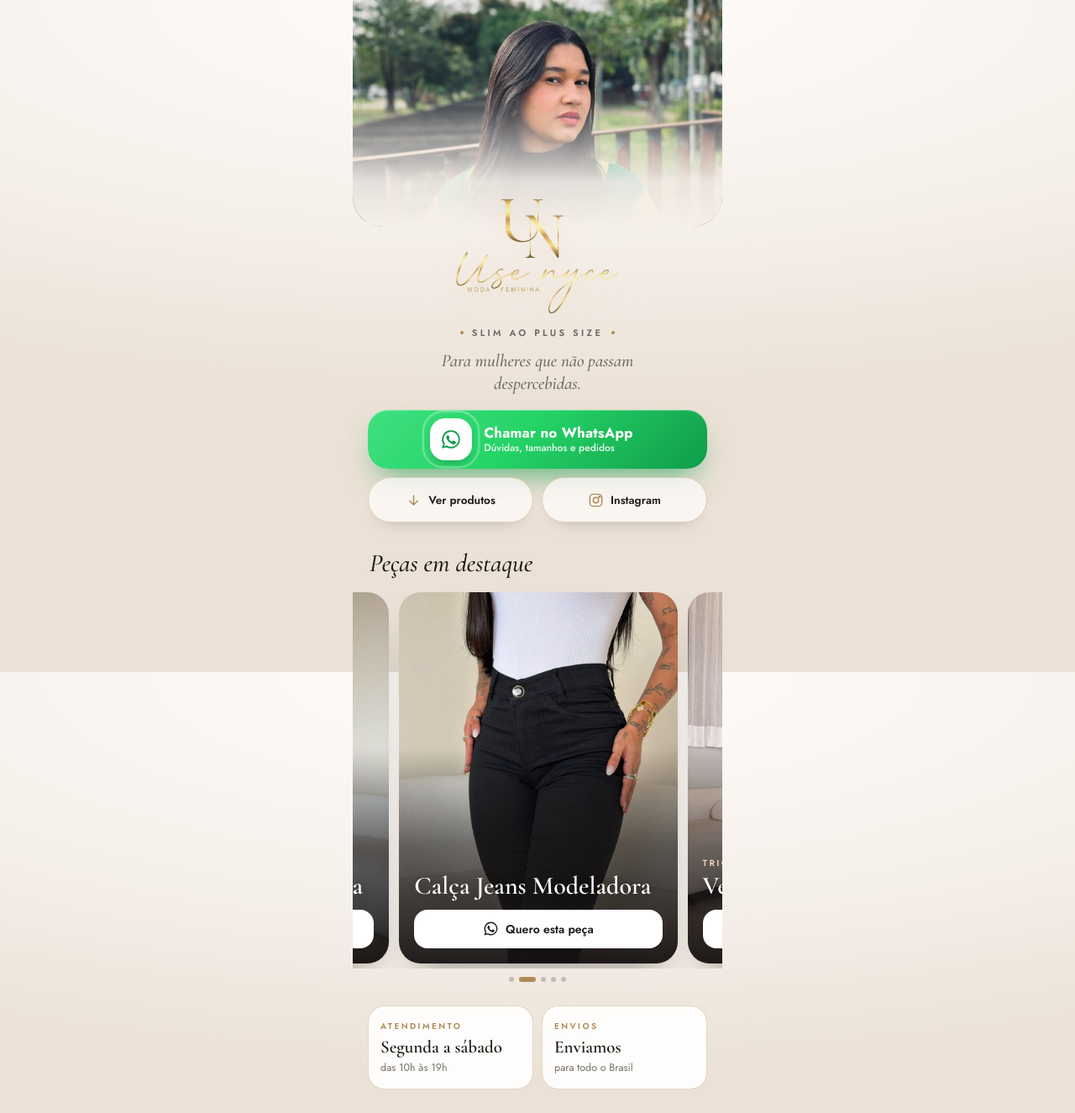
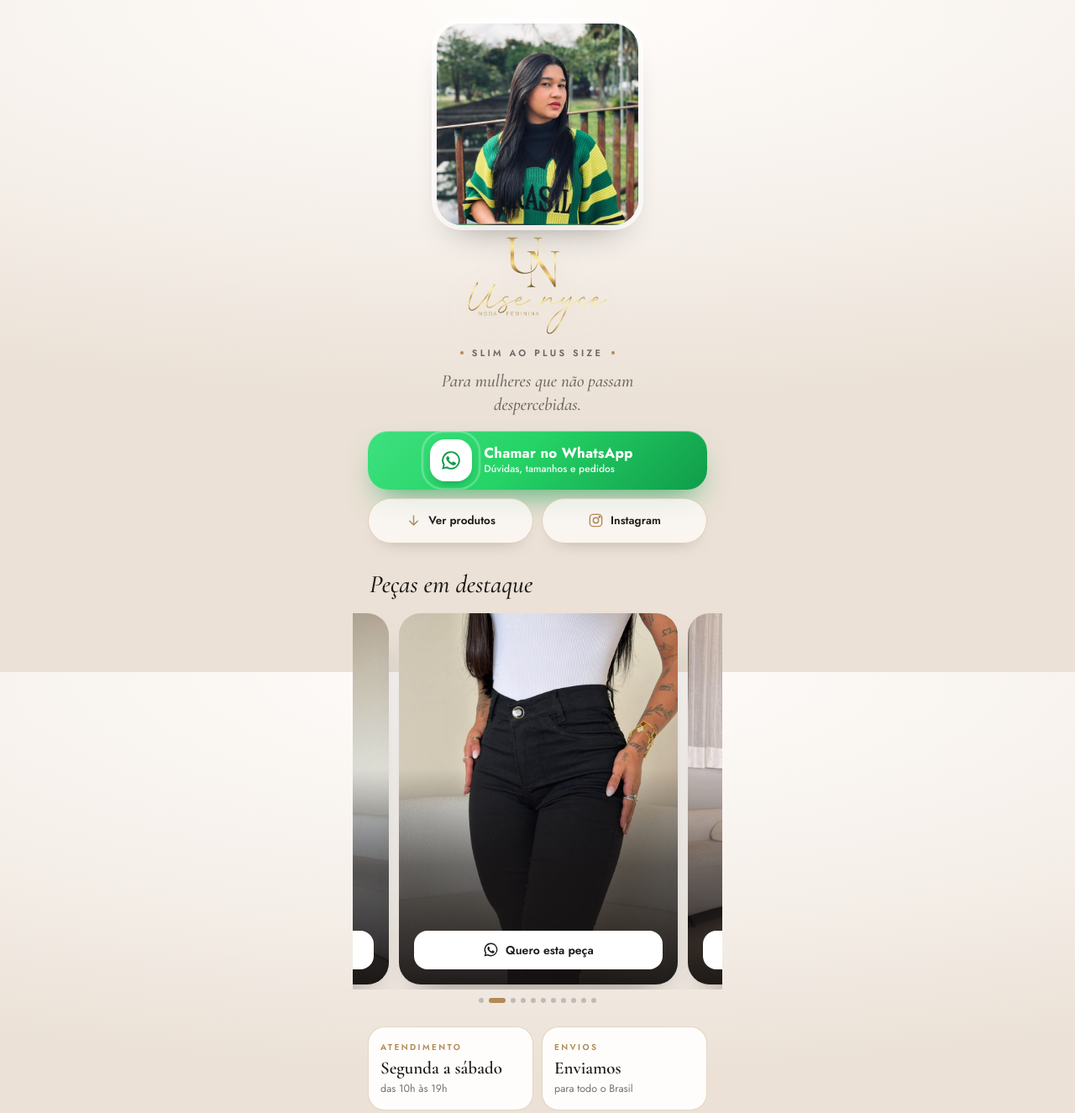
Before and after one commit to NicolasRAlves/nycemodas, a plain HTML site: page index.html in a window 1280 px wide. Shown: the top 1325 px of the page at 84% size. Drawn offline with nearby package versions, Linux system fonts and the light colour scheme.

Commit message:
Novas peças na vitrine, foto de perfil menor e cards sem nome
Co-Authored-By: Claude Haiku 5.5 <noreply@anthropic.com>

```diff
--- a/index.html
+++ b/index.html
@@ -59,21 +59,16 @@
 
         .cover {
             position: relative;
-            height: 270px;
-            margin: calc(-28px - env(safe-area-inset-top)) -18px 0;
-            border-radius: 0 0 36px 36px;
+            width: 240px;
+            height: 240px;
+            margin: 0 auto;
+            border-radius: 30px;
             overflow: hidden;
             background: #e9e1d7;
+            box-shadow: 0 0 0 6px rgba(255, 255, 255, .7), 0 24px 40px -22px rgba(29, 26, 24, .45);
         }
 
-        .cover img { width: 100%; height: 100%; object-fit: cover; object-position: center 22%; display: block; }
-
-        .cover::after {
-            content: "";
-            position: absolute;
-            inset: 0;
-            background: linear-gradient(180deg, rgba(245, 239, 233, 0) 0%, rgba(245, 239, 233, 0) 38%, rgba(245, 239, 233, .92) 80%, #f5efe9 100%);
-        }
+        .cover img { width: 100%; height: 100%; object-fit: cover; object-position: center; display: block; }
 
         .name {
             font-family: 'Cormorant Garamond', serif;
@@ -88,10 +83,10 @@
             position: relative;
             z-index: 2;
             display: block;
-            width: 200px;
-            max-width: 72%;
+            width: 170px;
+            max-width: 60%;
             height: auto;
-            margin: -36px auto 0;
+            margin: 12px auto 0;
             filter: drop-shadow(0 6px 18px rgba(176, 138, 87, .3));
         }
 
@@ -465,6 +460,36 @@
                     fotos: ["corselet-1.jpg"],
                     mensagem: "Oi! Vi o Corselet Lumière no link da Use Nyce Modas e quero saber mais. Tem disponibilidade?",
                 },
+                {
+                    nome: "Vestido Caramelo",
+                    sub: "",
+                    fotos: ["vestido-caramelo-1.jpg"],
+                    mensagem: "Oi! Vi o Vestido Caramelo no link da Use Nyce Modas e quero saber mais. Tem disponibilidade?",
+                },
+                {
+                    nome: "Vestido Laranja",
+                    sub: "",
+                    fotos: ["vestido-laranja-1.jpg", "vestido-laranja-2.jpg"],
+                    mensagem: "Oi! Vi o Vestido Laranja no link da Use Nyce Modas e quero saber mais. Tem disponibilidade?",
+                },
+                {
+                    nome: "Top Halter Azul",
+                    sub: "",
+                    fotos: ["top-azul-1.jpg"],
+                    mensagem: "Oi! Vi o Top Halter Azul no link da Use Nyce Modas e quero saber mais. Tem disponibilidade?",
+                },
+                {
+                    nome: "Top Halter Vermelho",
+                    sub: "",
+                    fotos: ["top-vermelho-1.jpg"],
+                    mensagem: "Oi! Vi o Top Halter Vermelho no link da Use Nyce Modas e quero saber mais. Tem disponibilidade?",
+                },
+                {
+                    nome: "Top Halter Preto",
+                    sub: "",
+                    fotos: ["top-preto-1.jpg"],
+                    mensagem: "Oi! Vi o Top Halter Preto no link da Use Nyce Modas e quero saber mais. Tem disponibilidade?",
+                },
             ],
             // Prints de feedback (nomes dos arquivos na pasta). Vazio = seção some.
             feedbacks: [],
@@ -515,8 +540,6 @@
         <img src="${esc(s.foto)}" alt="${esc(s.nome)}" loading="lazy" onerror="this.remove()">
         <div class="shade"></div>
         <div class="info">
-          ${s.sub ? `<div class="sub">${esc(s.sub)}</div>` : ""}
-          <h3>${esc(s.nome)}</h3>
           <a class="pbtn" href="${wa(s.mensagem)}" target="_blank" rel="noopener">${ICON.wa}<span>Quero esta peça</span></a>
         </div>
       </article>`).join("");
```
Also changed, not shown: top-azul-1.jpg (added), top-preto-1.jpg (added), top-vermelho-1.jpg (added), vestido-caramelo-1.jpg (added), vestido-laranja-1.jpg (added), vestido-laranja-2.jpg (added).
